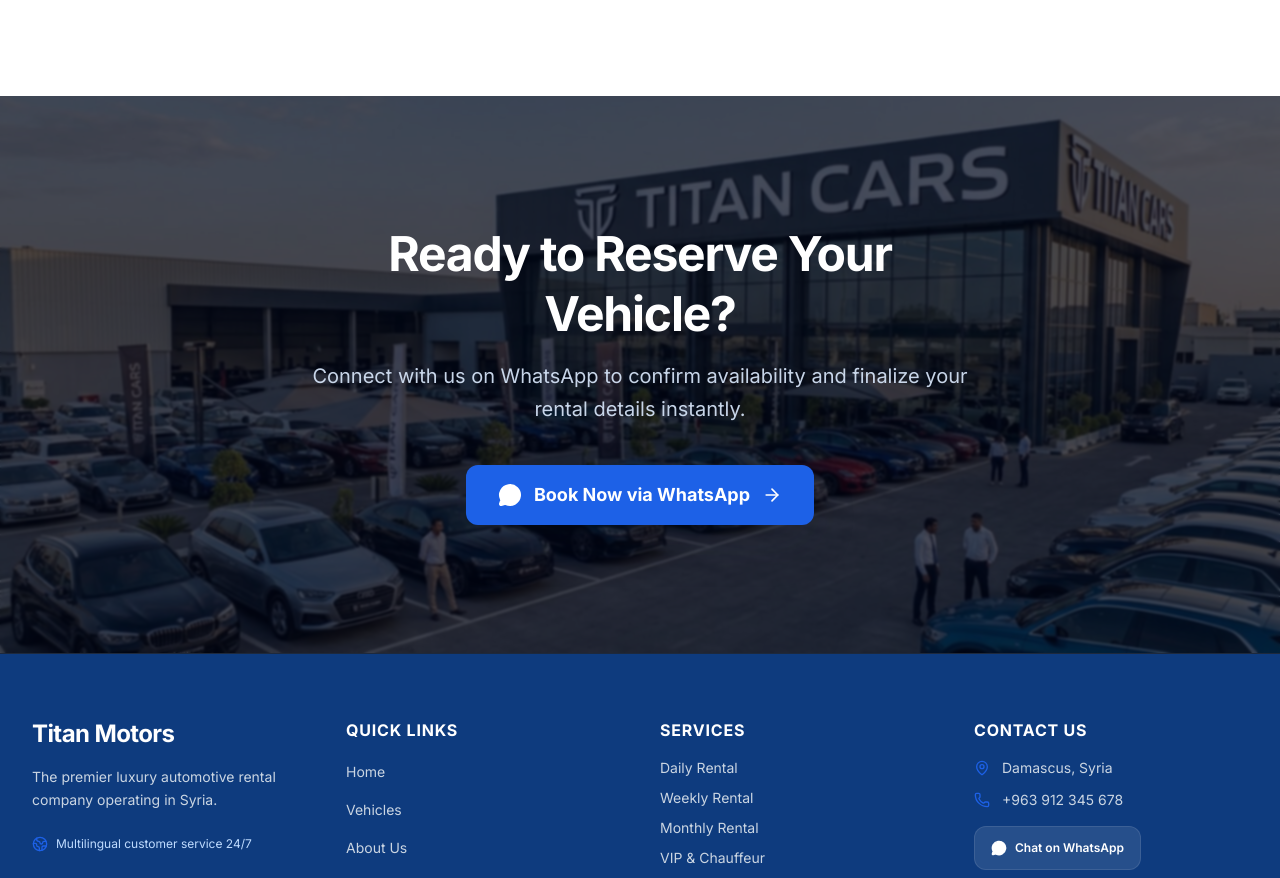
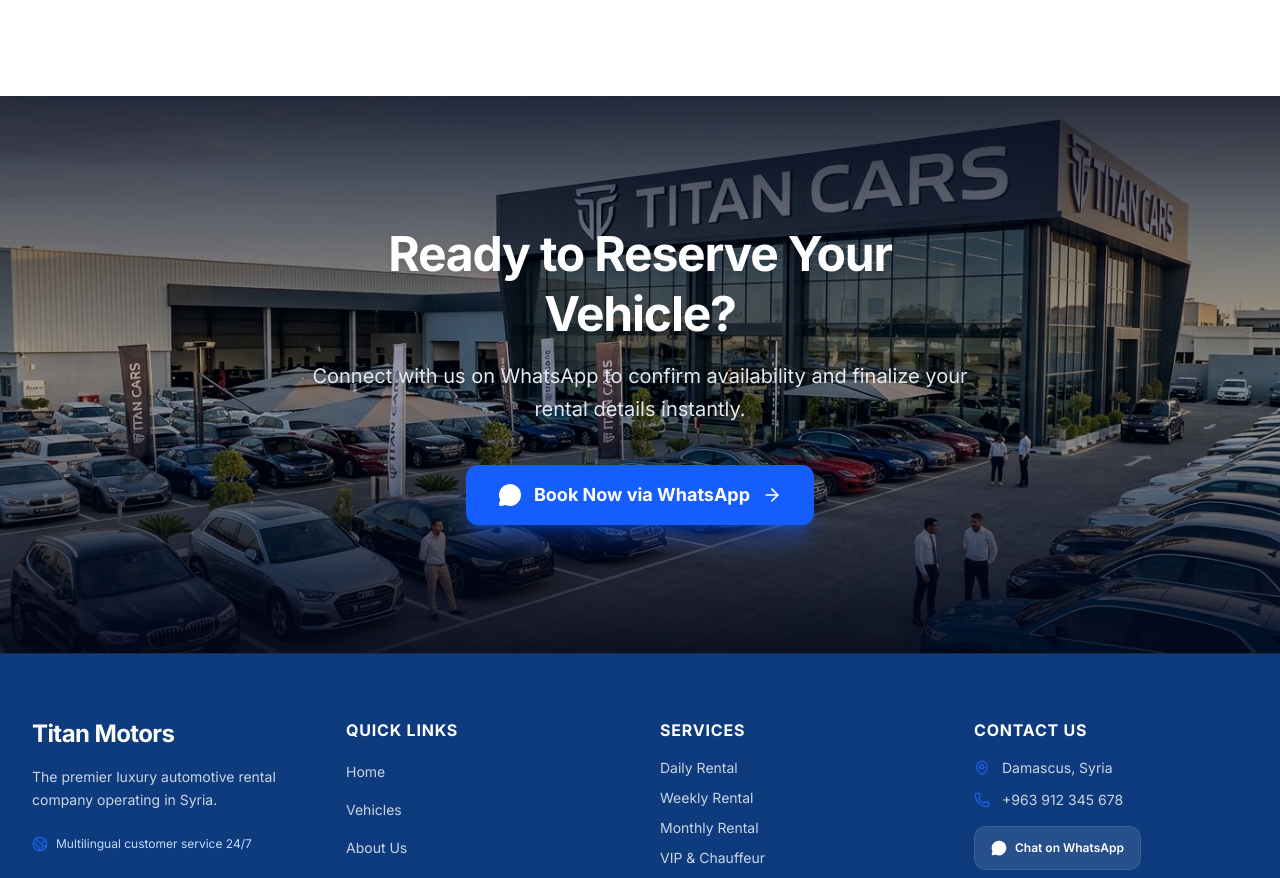
Before and after one commit to 963abod/Infinity-cars, a Next.js app: page /en in a window 1280 px wide. Shown: the part 3571-4449 px from the top of the page. Built offline with nearby package versions, Linux system fonts and the light colour scheme.

Commit message:
Refine CTA cinematic car background

```diff
--- a/components/PromotionalCTA.tsx
+++ b/components/PromotionalCTA.tsx
@@ -15,24 +15,25 @@
   return (
     <section
       id="contact"
-      className="relative w-full py-20 lg:py-32 bg-[var(--color-brand-navy)] text-white overflow-hidden"
+      className="relative w-full py-20 lg:py-32 bg-slate-950 text-white overflow-hidden"
     >
-      {/* خلفية الصورة واضحة */}
-      <div
-        className="absolute inset-0 bg-cover bg-center"
-        style={{
-          backgroundImage: "url('/Hero.jpg')",
-        }}
-      />
-      {/* طبقة تظليل كحلية لضمان وضوح النصوص */}
-      <div className="absolute inset-0 bg-slate-950/70 backdrop-blur-[1px]" />
+      {/* صورة الرينج روفر واضحة بدون تعتيم يكتم الملامح */}
+      <div className="absolute inset-0 overflow-hidden pointer-events-none">
+        <img
+          src="/Hero.jpg"
+          alt="Titan Motors Car"
+          className="w-full h-full object-cover object-center brightness-105 contrast-110"
+        />
+        {/* تدرج سينمائي: يعتم فوق النص ويدمج مع الفوتر، ويترك منتصف السيارة ظاهر */}
+        <div className="absolute inset-0 bg-gradient-to-b from-slate-950/85 via-slate-950/30 to-slate-950/90" />
+      </div>
 
       <div className="relative z-10 max-w-[1280px] mx-auto px-4 sm:px-6 lg:px-8 text-center space-y-8">
         <div className="max-w-2xl mx-auto space-y-4">
-          <h2 className="text-3xl sm:text-4xl lg:text-5xl font-extrabold tracking-tight text-white leading-tight">
+          <h2 className="text-3xl sm:text-4xl lg:text-5xl font-extrabold tracking-tight text-white leading-tight drop-shadow-md">
             {dict.cta.title}
           </h2>
-          <p className="text-base sm:text-lg lg:text-xl text-blue-100/90 font-normal leading-relaxed">
+          <p className="text-base sm:text-lg lg:text-xl text-slate-200 font-normal leading-relaxed drop-shadow-sm">
             {dict.cta.description}
           </p>
         </div>
@@ -42,7 +43,7 @@
             href={whatsappUrl}
             target="_blank"
             rel="noopener noreferrer"
-            className="inline-flex items-center justify-center gap-3 min-h-[56px] px-8 py-4 rounded-xl bg-[var(--color-brand-blue)] hover:bg-blue-600 text-white text-base sm:text-lg font-bold transition-all duration-200 shadow-lg hover:scale-105 group"
+            className="inline-flex items-center justify-center gap-3 min-h-[56px] px-8 py-4 rounded-xl bg-blue-600 hover:bg-blue-500 text-white text-base sm:text-lg font-bold transition-all duration-200 shadow-xl shadow-blue-600/35 hover:scale-105 active:scale-95 group"
           >
             <MessageCircle className="w-6 h-6 fill-current shrink-0" />
             <span>{dict.cta.button}</span>
```
